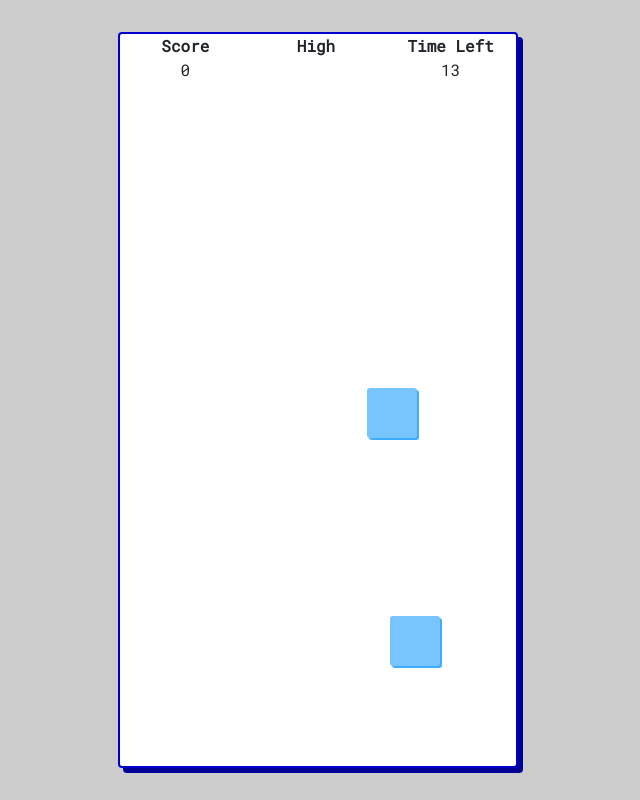
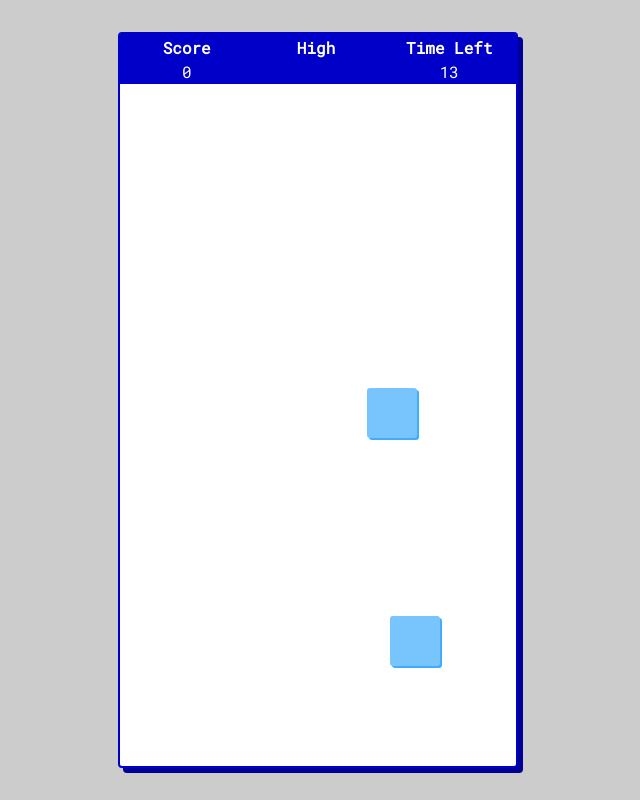
Before and after one commit to stubrew24/whack-em, a React (Create React App) app: page / in a window 1280 px wide. Both pictures are taken after a click on the element "Easy". Shown: the whole page, without its empty margins (322-962 px from the left). Built offline with nearby package versions, Linux system fonts and the light colour scheme.

Commit message:
styling fix

```diff
--- a/src/Game.css
+++ b/src/Game.css
@@ -14,7 +14,7 @@
   background-color: white;
 }
 
-# #appbar {
+#appbar {
   position: absolute;
   top: 0;
   left: 0;
--- a/src/Game.tsx
+++ b/src/Game.tsx
@@ -97,6 +97,7 @@ const Game: FunctionComponent<IProps> = ({ active, timer, level }) => {
           {timer}
         </div>
       </div>
+
       <div id="gameover" style={{ display: active ? "none" : "block" }}>
         <h1>Game Over!</h1>
         <h4>You scored {score} points.</h4>
```
